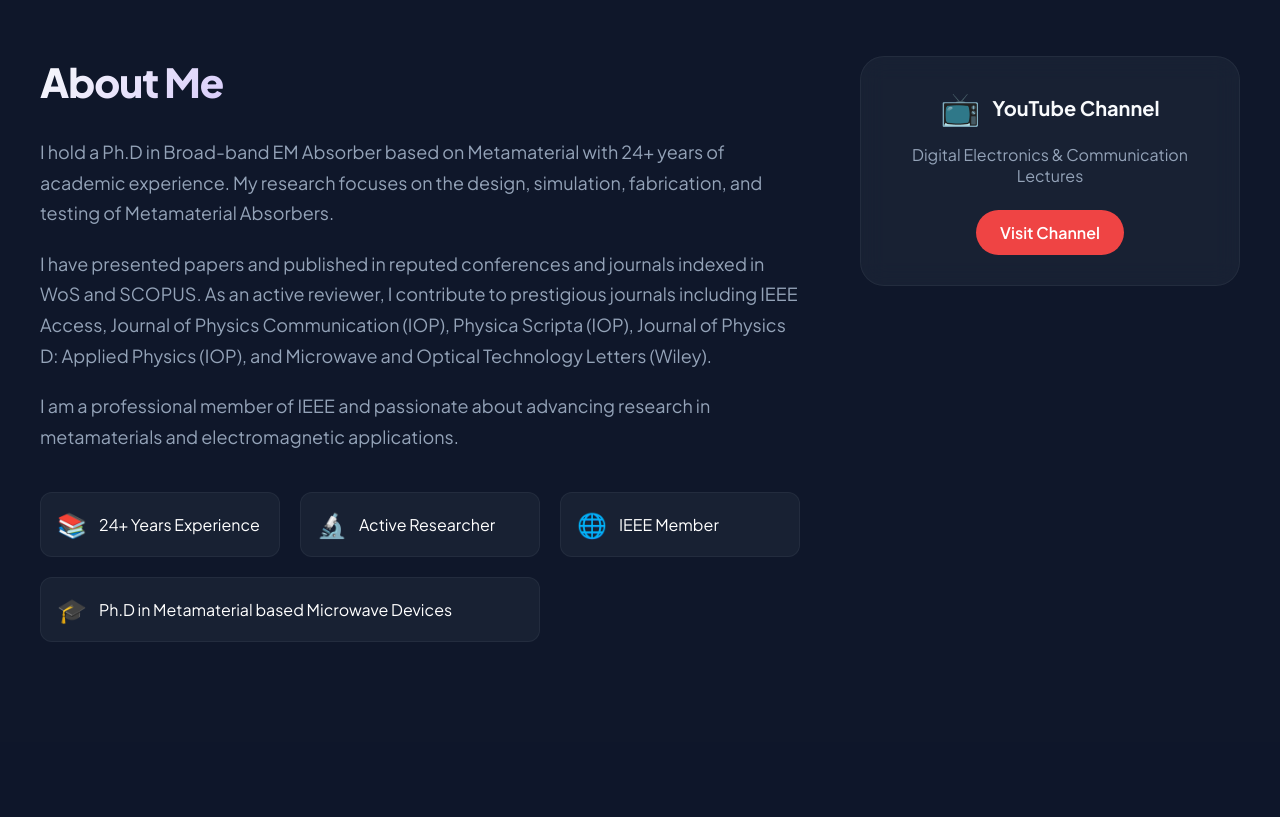
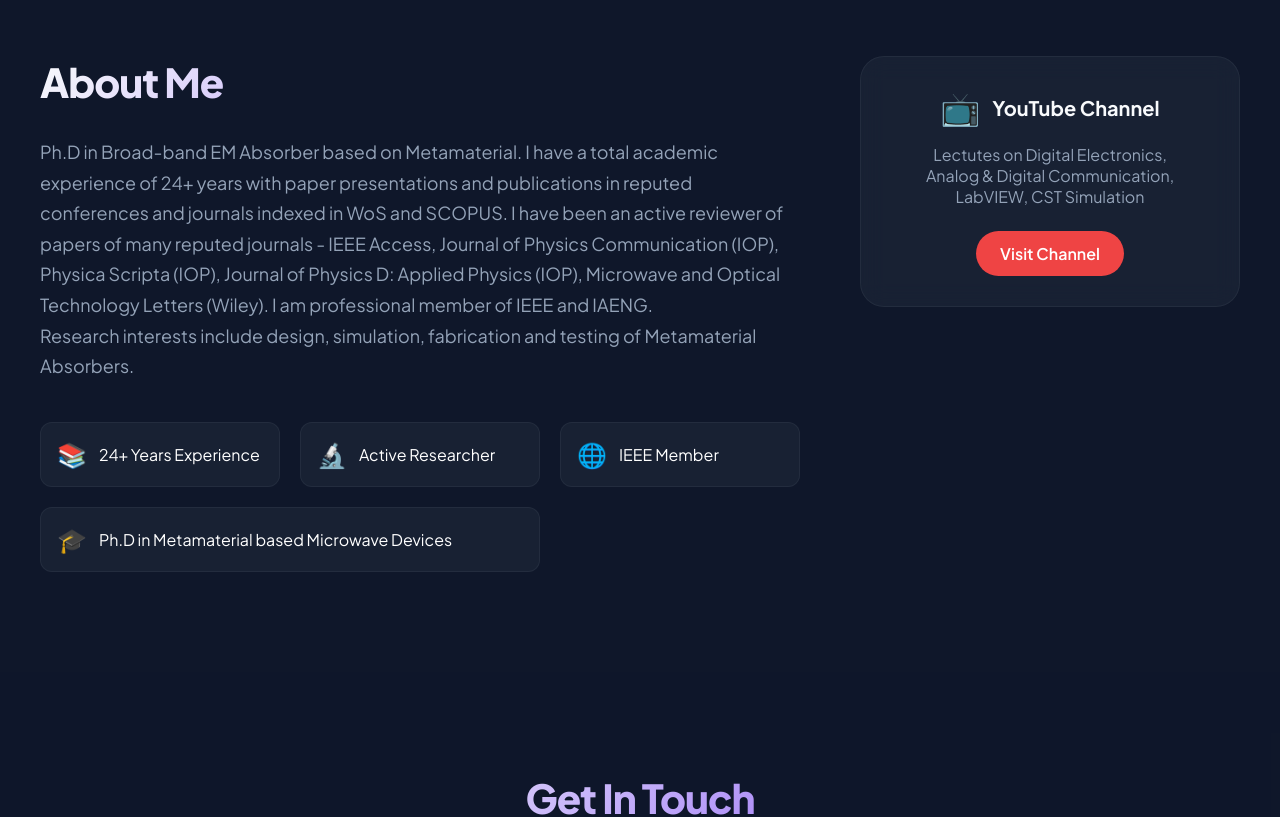
Before and after one commit to mohit161122/Dr.-Alkesh-Agarwal-Profile, a React (Vite) app: page / in a window 1280 px wide. Shown: the part 1340-2157 px from the top of the page. Built offline with nearby package versions, Linux system fonts and the light colour scheme.

Commit message:
complete

```diff
--- a/src/components/Footer.jsx
+++ b/src/components/Footer.jsx
@@ -111,7 +111,7 @@
           {/* About */}
           <div className="footer-section">
             <h4>About</h4>
-            <p>24+ Years of Teaching Experience <br /> with 22+ Research Publications <br /> in WOS & Scopus, 10+ Patents Grants(National & International)</p>
+            <p>24+ years of teaching, research, and administration experience with 22+ research publications indexed in  <br /> WoS & SCOPUS, 15+ Patents granted <br />(UK & Indian)</p>
           </div>
         </div>
 
--- a/src/components/Home.jsx
+++ b/src/components/Home.jsx
@@ -37,7 +37,7 @@
               <span className="hero-title-sub">Ph.D in Metamaterial based Microwave Devices</span>
             </h1>
             <p className="hero-description">
-               Metamaterial • Microwave Devices • Absorvers  <br />  • Antennas • Web Design
+               Metamaterial • Microwave Devices • Absorbers  <br />  • Antennas • Web Design
             </p>
             <div className="hero-cta">
               <a href="#about" className="cta-button primary">Learn More</a>
@@ -99,17 +99,10 @@
             <h2 className="section-title">About Me</h2>
             <div className="about-text">
               <p>
-                I hold a Ph.D in Broad-band EM Absorber based on Metamaterial with 24+ years of academic experience.
-                My research focuses on the design, simulation, fabrication, and testing of Metamaterial Absorbers.
+                Ph.D in Broad-band EM Absorber based on Metamaterial. I have a total academic experience of 24+ years with paper presentations and publications in reputed conferences and journals indexed in WoS and SCOPUS. I have been an active reviewer of papers of many reputed journals - IEEE Access, Journal of Physics Communication (IOP), Physica Scripta (IOP), Journal of Physics D: Applied Physics (IOP), Microwave and Optical Technology Letters (Wiley). I am professional member of IEEE and IAENG. <br /> Research interests include design, simulation, fabrication and testing of Metamaterial Absorbers.
               </p>
-              <p>
-                I have presented papers and published in reputed conferences and journals indexed in WoS and SCOPUS.
-                As an active reviewer, I contribute to prestigious journals including IEEE Access, Journal of Physics Communication (IOP),
-                Physica Scripta (IOP), Journal of Physics D: Applied Physics (IOP), and Microwave and Optical Technology Letters (Wiley).
-              </p>
-              <p>
-                I am a professional member of IEEE and passionate about advancing research in metamaterials and electromagnetic applications.
-              </p>
+
+
             </div>
             <div className="about-highlights">
 
@@ -137,7 +130,7 @@
                 <span className="youtube-icon">📺</span>
                 <h3>YouTube Channel</h3>
               </div>
-              <p>Digital Electronics & Communication Lectures</p>
+              <p>Lectutes on Digital Electronics,<br /> Analog & Digital Communication, LabVIEW, CST Simulation </p>
               <a href="https://alkesh-agrawal.github.io/personal-web-page/myyoutubechannel.html" target="_blank" className="youtube-button">
                 Visit Channel
               </a>
--- a/src/components/Patents.jsx
+++ b/src/components/Patents.jsx
@@ -163,7 +163,7 @@
           className={`patent-tab-btn ${activeTab === 'indian' ? 'active' : ''}`}
           onClick={() => setActiveTab('indian')}
         >
-          🇮🇳 Indian Patents ({indianPatents.length})
+           Indian Patents ({indianPatents.length})
         </button>
 
 
```
